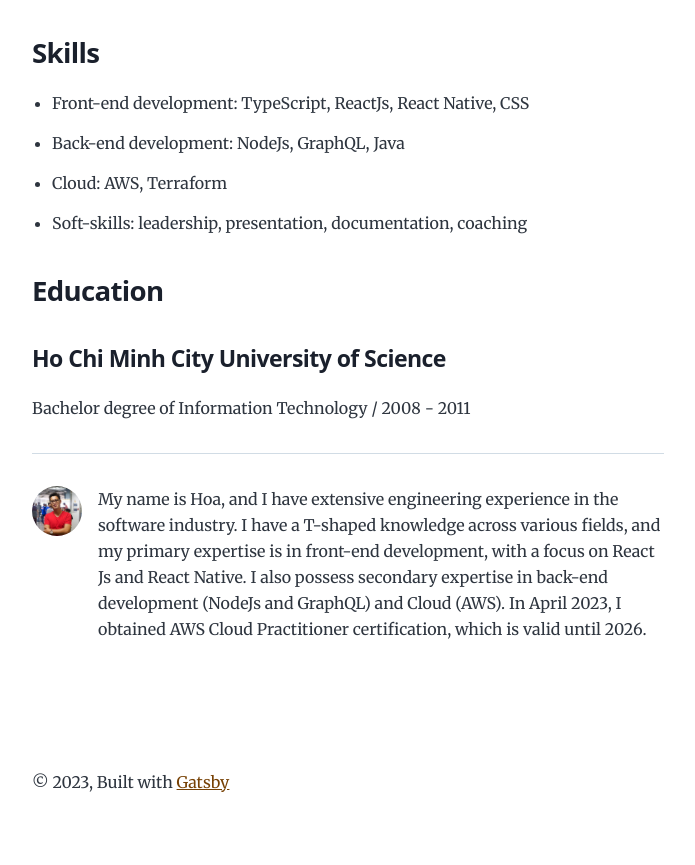
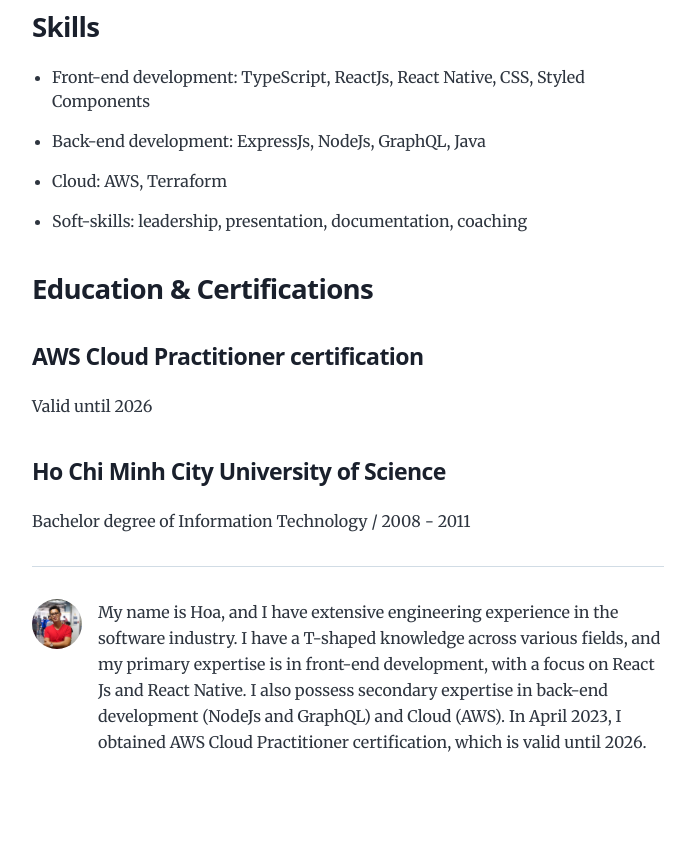
Before and after one commit to hoacangio/hoacangio.github.io, a Gatsby site: page /resume/ in a window 1280 px wide. Shown: the part 5058-5923 px from the top of the page, without its empty margins (292-987 px from the left). Built offline with nearby package versions, Linux system fonts and the light colour scheme; Gatsby itself is replaced by a stand-in of ours.

Commit message:
update content

```diff
--- a/content/blog/resume/index.md
+++ b/content/blog/resume/index.md
@@ -6,7 +6,7 @@ description: My up to date resume is here.
 
 ### Overview
 
-My name is Hoa, and I have extensive engineering experience in the software industry. I have a T-shaped knowledge across various fields, and my primary expertise is in front-end development, with a focus on React Js and React Native. I also possess secondary expertise in back-end development (NodeJs and GraphQL) and Cloud (AWS). In April 2023, I obtained AWS Cloud Practitioner certification, which is valid until 2026.
+My name is Hoa, and I have extensive engineering experience in the software industry. I have a T-shaped knowledge across various fields, and my primary expertise is in front-end development, with a focus on React Js and React Native. I also possess secondary expertise in back-end development (NodeJs and GraphQL) and Cloud (AWS).
 
 I am capable of working independently or as a leader of small or medium-sized teams. I currently reside in Ho Chi Minh City with my family, which includes my two daughters.
 
@@ -112,12 +112,17 @@ I am capable of working independently or as a leader of small or medium-sized te
 
 ### Skills
 
-- Front-end development: TypeScript, ReactJs, React Native, CSS
-- Back-end development: NodeJs, GraphQL, Java
+- Front-end development: TypeScript, ReactJs, React Native, CSS, Styled Components
+- Back-end development: ExpressJs, NodeJs, GraphQL, Java
 - Cloud: AWS, Terraform
 - Soft-skills: leadership, presentation, documentation, coaching
 
-### Education
+### Education & Certifications
+
+#### AWS Cloud Practitioner certification
+
+Valid until 2026
 
 #### Ho Chi Minh City University of Science
+
 Bachelor degree of Information Technology / 2008 - 2011
```
